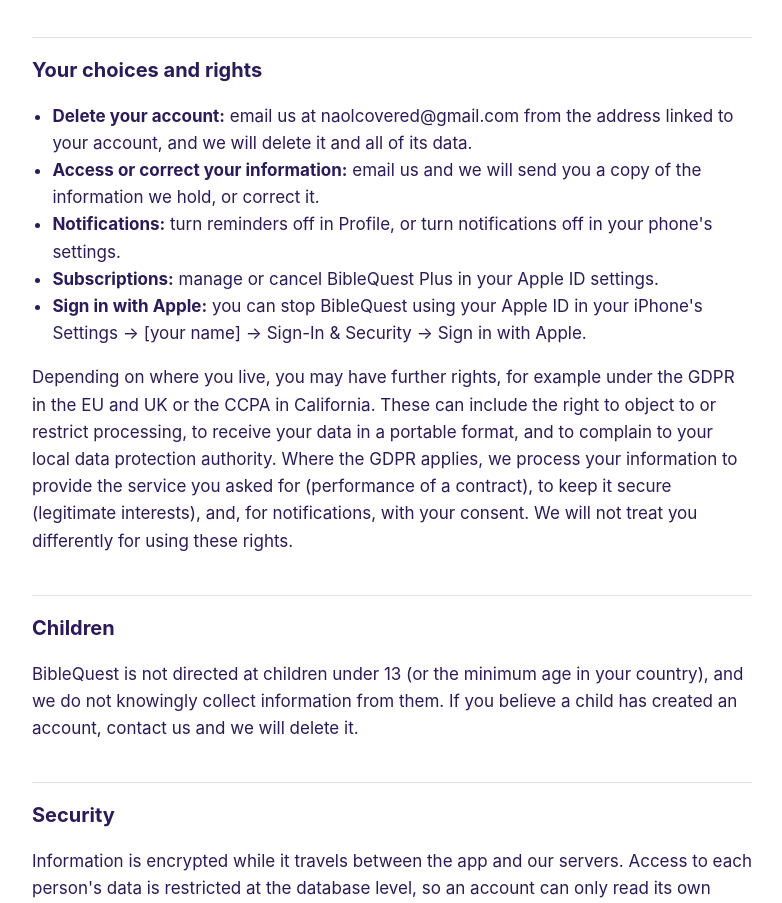
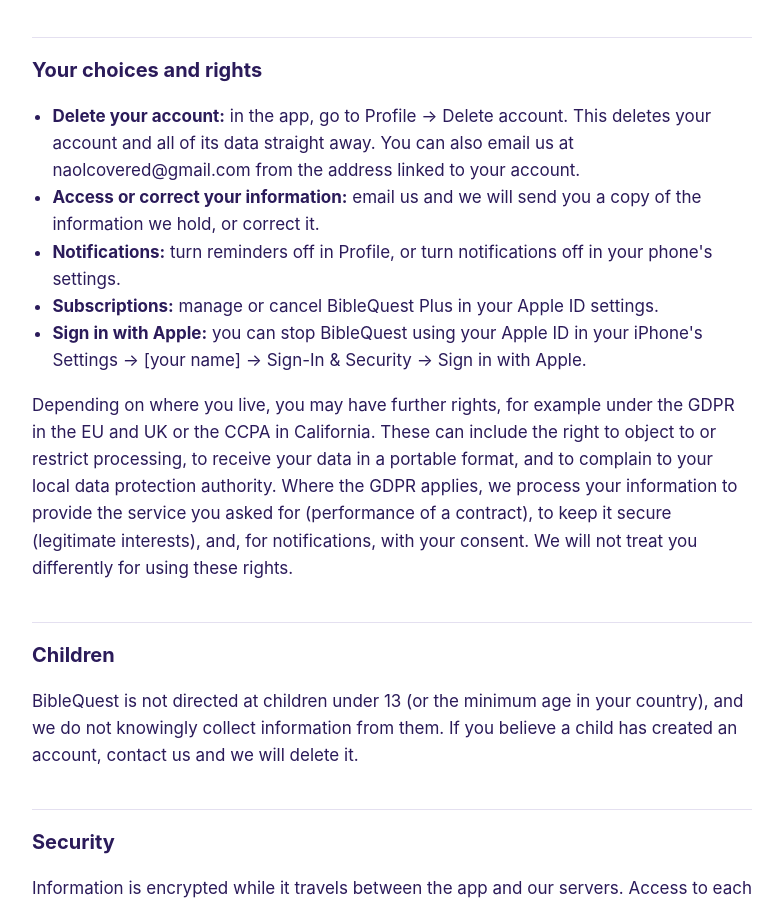
Before and after one commit to naolgithub/biblequest-legal, a plain HTML site: page privacy-policy.html in a window 1280 px wide. Shown: the part 3676-4579 px from the top of the page, without its empty margins (248-1030 px from the left). Drawn offline with Linux system fonts and the light colour scheme.

Commit message:
In-app account deletion

```diff
--- a/privacy-policy.html
+++ b/privacy-policy.html
@@ -134,8 +134,8 @@ Apple and RevenueCat keep their own purchase records under their policies.</p>
 
 <h2>Your choices and rights</h2>
 <ul>
-  <li><strong>Delete your account:</strong> email us at naolcovered@gmail.com from the address linked to your account,
-      and we will delete it and all of its data.</li>
+  <li><strong>Delete your account:</strong> in the app, go to Profile → Delete account. This deletes your account and
+      all of its data straight away. You can also email us at naolcovered@gmail.com from the address linked to your account.</li>
   <li><strong>Access or correct your information:</strong> email us and we will send you a copy of the information
       we hold, or correct it.</li>
   <li><strong>Notifications:</strong> turn reminders off in Profile, or turn notifications off in your phone's settings.</li>
```
